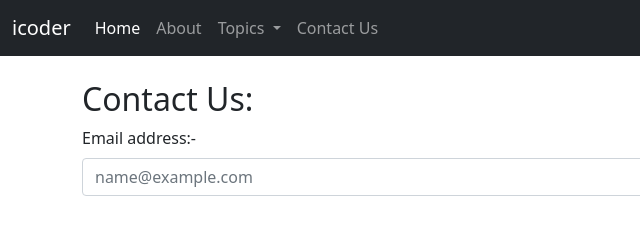
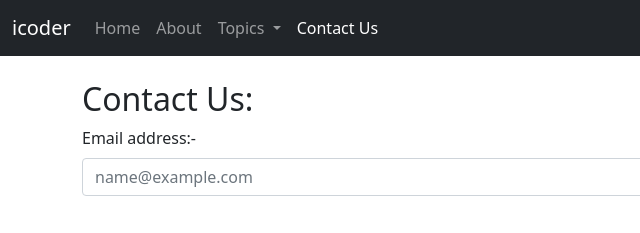
Before and after one commit to Swa-jpg/icoder-bootstrap, a plain HTML site: page contact.html in a window 1280 px wide. Shown: the top 233 px of the page, 0-640 px from the left. Drawn offline with nearby package versions, Linux system fonts and the light colour scheme.

Commit message:
Update contact.html

```diff
--- a/contact.html
+++ b/contact.html
@@ -25,7 +25,7 @@
             <div class="collapse navbar-collapse" id="navbarSupportedContent">
                 <ul class="navbar-nav me-auto mb-2 mb-lg-0">
                     <li class="nav-item">
-                        <a class="nav-link active" aria-current="page" href="/icoder-bootstrap/">Home</a>
+                        <a class="nav-link " aria-current="page" href="/icoder-bootstrap/">Home</a>
                     </li>
                     <li class="nav-item">
                         <a class="nav-link" href="/icoder-bootstrap/about.html">About</a>
@@ -46,10 +46,9 @@
                         </ul>
                     </li>
                     <li class="nav-item">
-                        <a class="nav-link" href="/icoder-bootstrap/Contact.html">Contact Us</a>
+                        <a class="nav-link active" href="/icoder-bootstrap/Contact.html">Contact Us</a>
                     </li>
                 </ul>
-
 
 
             </div>
```
